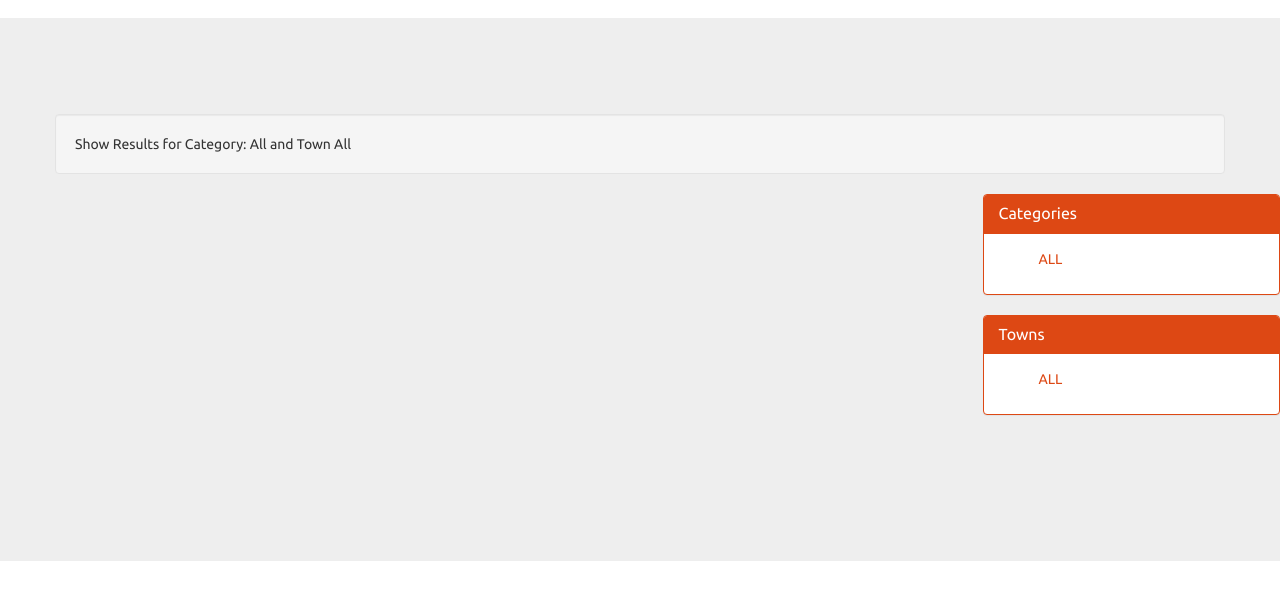
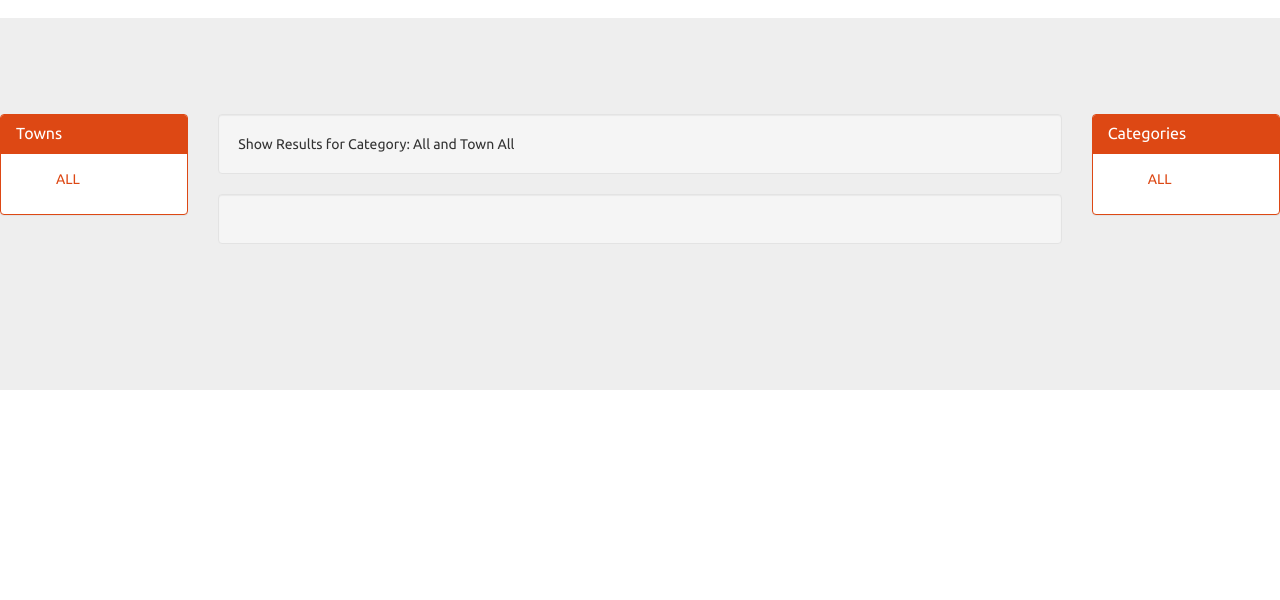
Before and after one commit to maslou/AngulareJS_Adsproject, a website: page app/index.html at #/ads in a window 1280 px wide. Shown: the part 54-654 px from the top of the page. Drawn offline with Linux system fonts and the light colour scheme; no server answers.

Commit message:
redisign home page

```diff
--- a/app/js/app.js
+++ b/app/js/app.js
@@ -11,7 +11,13 @@ var softUni = angular.module('softUniModule', ['ngRoute'])
 		});
 
 		$routeProvider.when('/ads', {
-			templateUrl: 'templates/all-ads.html'
+			templateUrl: 'templates/all-ads.html',
+			controller: 'SoftUniController'
+		});
+
+		$routeProvider.when('/user/home', {
+			templateUrl: 'templates/all-ads.html',
+			controller: 'SoftUniController'
 		});
 
 		$routeProvider.otherwise({redirectTo: '/ads'});
--- a/app/js/controllers/loginController.js
+++ b/app/js/controllers/loginController.js
@@ -13,6 +13,6 @@ softUni.controller('LoginController', function($scope, mainData,  $location){
 				})
 
 			$scope.dataLoading = false;
-			//$location.path('/ads');
+			$location.path('/user/home');
 		};
 });
--- a/app/js/controllers/registerController.js
+++ b/app/js/controllers/registerController.js
@@ -19,6 +19,6 @@ softUni.controller('RegisterController', function($scope, mainData,  $location){
 
 			$scope.dataLoading = false;
 
-			//$location.path('/ads');
+			$location.path('/user/home');
 		};
 });
--- a/app/templates/all-ads.html
+++ b/app/templates/all-ads.html
@@ -1,7 +1,23 @@
 <div class="jumbotron">
+	<div class="row">
+		<div class = "col-md-2">
+			<div class="panel panel-primary">
+                <div class="panel-heading">
+                  <h3 class="panel-title">Towns</h3>
+                </div>
+                <ul id="ul">
+                	<div class="panel-body">
+                		<li><a ng-click="setCurrTown(undefined, undefined)" href="">ALL</a></li>
+                		<div ng-repeat="town in towns">
+            			<li><a ng-click="setCurrTown(town.id, town.name)" href="">{{town.name}}</a></li>
+            			</div>
+                	</div>
+                </ul>
+            </div>
+		</div>
+		<div class = "col-md-8">
 			<div class="container well">Show Results for Category: {{currentCategoryName}} and Town {{currentTownName}}</div>
-	<div class="row">
-		<div class = "col-md-9">
+			<div class="container well">
 				<ul id="ul">
 					<li ng-repeat = "ad in data.ads |
 					filter: {categoryId:currentCategory} :true |
@@ -57,7 +73,8 @@
 					</li>
 				</ul>
 			</div>
-		<div class = "col-md-3">
+		</div>
+		<div class = "col-md-2">
 			<div class="panel panel-primary">
                 <div class="panel-heading">
                   <h3 class="panel-title">Categories</h3>
@@ -70,21 +87,6 @@
             			</div>
                 	</div>
                 </ul>
-
-            </div>
-            <div class="panel panel-primary">
-                <div class="panel-heading">
-                  <h3 class="panel-title">Towns</h3>
-                </div>
-                <ul id="ul">
-                	<div class="panel-body">
-                		<li><a ng-click="setCurrTown(undefined, undefined)" href="">ALL</a></li>
-                		<div ng-repeat="town in towns">
-            			<li><a ng-click="setCurrTown(town.id, town.name)" href="">{{town.name}}</a></li>
-            			</div>
-                	</div>
-                </ul>
-
             </div>
 		</div>
 	</div>
```
Lines whose indentation alone changed are shown as unchanged.
